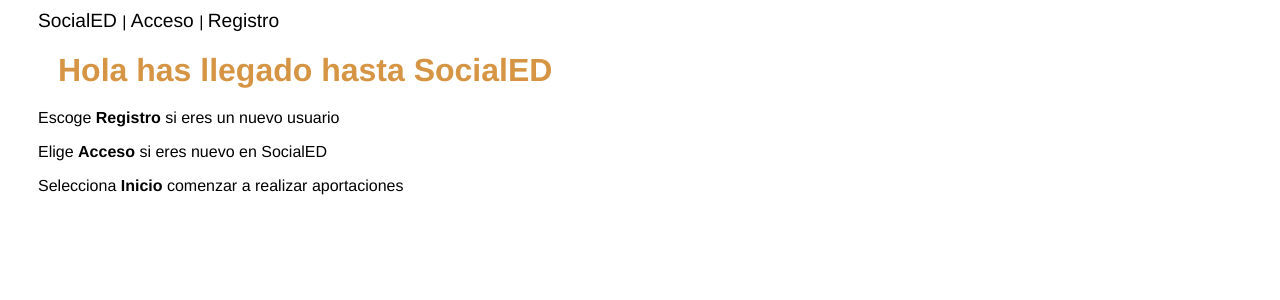
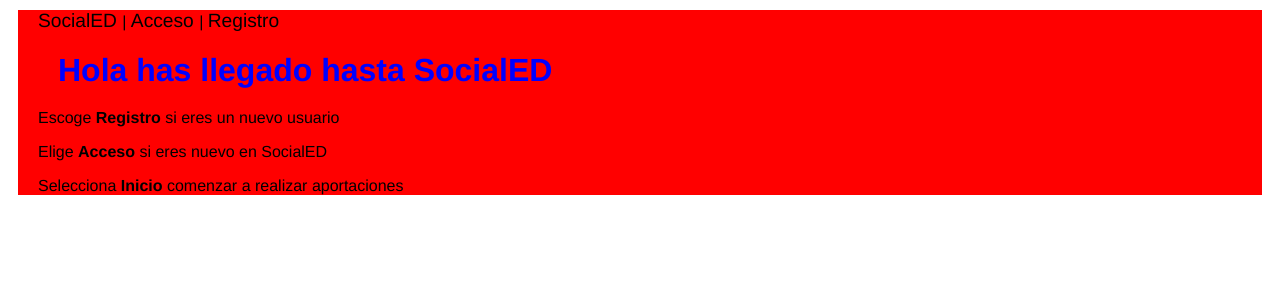
Before and after one commit to IsaiaPhiliph/SocialED, a Flask app: page / in a window 1280 px wide. Shown: the top 300 px of the page. Run offline with Flask 2, Linux system fonts and the light colour scheme.

Commit message:
Cambiados estilos

```diff
--- a/produ/static/css/socialed-style.css
+++ b/produ/static/css/socialed-style.css
@@ -45,7 +45,7 @@ label {
 #container {
   font-family: Helvetica, Geneva, Arial, sans-serif;
   padding-left: 20px;
-  background-color: #FFFFFF; /* beige */
+  background-color: red; /* beige */
   font-color: #2A2929; /* dark grey */
   margin: 10px;
 }
@@ -54,15 +54,15 @@ a:link{
   text-decoration:none;
 }
 a:hover {
-  color:#cd7f32; /* light bronze */
+  color:blue; /* light bronze */
 }
 h1 {
-  color: #d69544; /* bronze */
+  color: blue; /* bronze */
   font-size: 200%;
   margin: 20px;
 }
 form {
-  border: 2px solid #d69544; /* bronze */
+  border: 2px solid blue; /* bronze */
   border-radius: 10px;
   overflow: hidden;
   margin: 5px;
```
